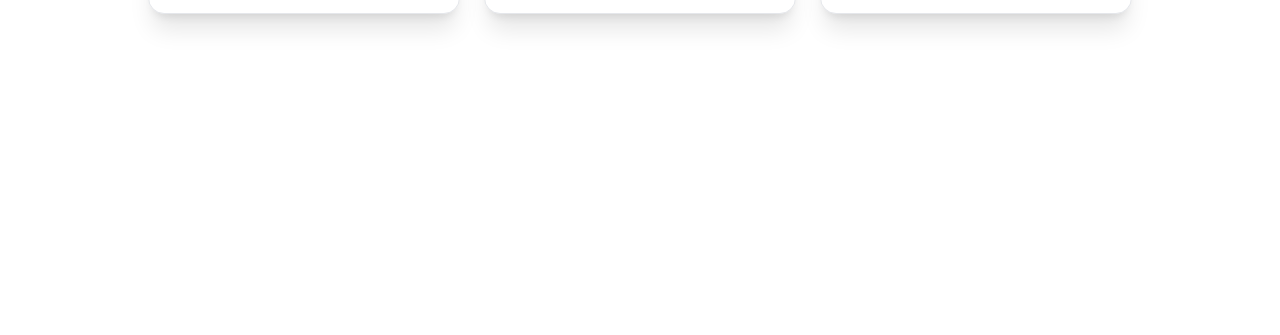
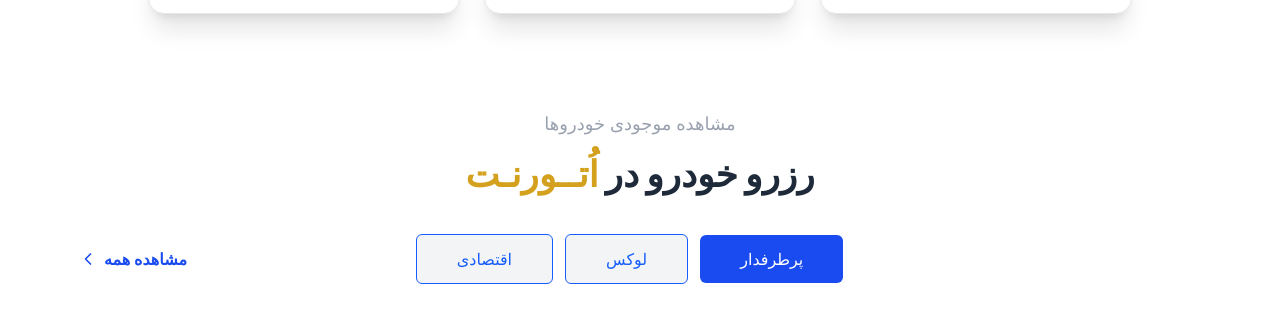
Before and after one commit to hastii-th/auto.rent, a website built with Vite: page index.html in a window 1280 px wide. Shown: the part 1348-1683 px from the top of the page. Before the commit the page ends 1410 px from the top, so only its background shows below. Built offline with nearby package versions, Linux system fonts and the light colour scheme; files whose address does not match are found by name.

Commit message:
section-2 add

```diff
--- a/index.html
+++ b/index.html
@@ -321,6 +321,42 @@
       </div>
     </div>
 
+    <div class="w-full max-w-6xl mx-auto py-12 px-4 text-center" dir="rtl">
+
+  <p class="text-gray-400 text-lg mb-4 font-medium">مشاهده موجودی خودروها</p>
+
+  <h2 class="text-3xl md:text-4xl font-black text-gray-800 mb-10">
+    رزرو خودرو در <span class="text-[#D4A11E]">اُتــورنـت</span>
+  </h2>
+
+  <div class="flex flex-col md:flex-row items-center justify-between gap-6">
+
+    <div class="hidden md:block w-32"></div>
+
+    <div class="flex items-center gap-3">
+      <button class="px-10 py-3 bg-[#194BF0] text-white rounded-md text-base border-blue-600  shadow-blue-200 transition-all hover:bg-blue-700">
+        پرطرفدار
+      </button>
+
+      <button class="px-10 py-3 bg-[#F3F4F6] text-blue-600 border border-blue-600 rounded-md text-base transition-all hover:border-blue-200">
+        لوکس
+      </button>
+
+      <button class="px-10 py-3 bg-[#F3F4F6] text-blue-600 border border-blue-600 rounded-md text-base transition-all hover:border-blue-200">
+        اقتصادی
+      </button>
+    </div>
+
+    <a href="#" class="flex items-center gap-2 text-[#194BF0] font-bold text-base hover: transition-all">
+       مشاهده همه
+      <svg xmlns="http://www.w3.org/2000/svg" fill="none" viewBox="0 0 24 24" stroke-width="2.5" stroke="currentColor" class="w-4 h-4">
+        <path stroke-linecap="round" stroke-linejoin="round" d="M15.75 19.5L8.25 12l7.5-7.5" />
+      </svg>
+    </a>
+
+  </div>
+</div>
+
     <script type="module" src="./node_modules/swiper/swiper-bundle.min.js"></script>
     <script type="module" src="./node_modules/flowbite/dist/flowbite.min.js"></script>
     <script type="module" src="./main.js"></script>
```
